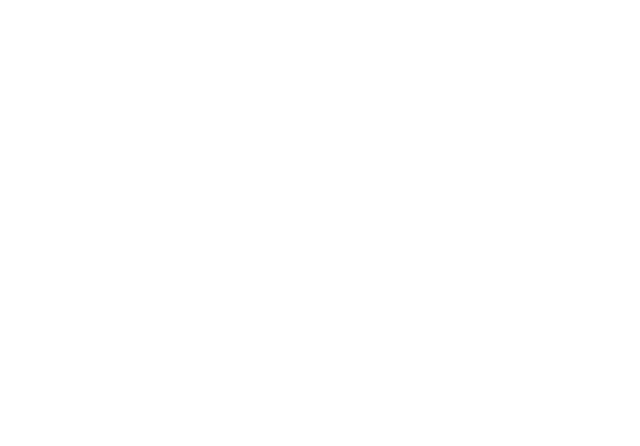
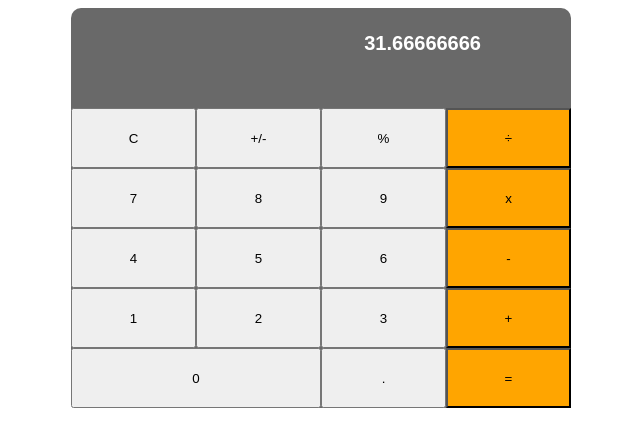
Before and after one commit to yuligoncalves/calculadora, a plain HTML site: page index.html in a window 1280 px wide. Shown: the whole page, without its empty margins (319-959 px from the left). Drawn offline with Linux system fonts and the light colour scheme.

Commit message:
arrumando css

```diff
--- a/index.html
+++ b/index.html
@@ -3,9 +3,38 @@
 <head>
     <meta charset="UTF-8">
     <meta name="viewport" content="width=device-width, initial-scale=1.0">
-    <title>Document</title>
+    <link rel="stylesheet" href="style.css">
+    <title>Calculadora</title>
 </head>
 <body>
+    <div id="cal">
+        <div class="tela">31.66666666</div>
+        <div class="button">
+            <button>C</button>
+            <button>+/-</button>
+            <button>%</button>
+            <button class="btn">÷</button>
+            <button>7</button>
+            <button>8</button>
+            <button>9</button>
+            <button class="btn">x</button>
+            <button>4</button>
+            <button>5</button>
+            <button>6</button>
+            <button class="btn">-</button>
+            <button>1</button>
+            <button>2</button>
+            <button>3</button>
+            <button class="btn">+</button>
+            <button id="zero">0</button>
+            <button>.</button>
+            <button class="btn">=</button>
+        </div>
 
+    </div>
+
+    <div>
+
+    </div>
 </body>
 </html>
--- /dev/null
+++ b/style.css
@@ -0,0 +1,41 @@
+body {
+    font-family: Arial, Helvetica, sans-serif;
+
+}
+
+#cal {
+    width: 500px;
+    background-color: dimgrey;
+    border-radius: 10px;
+    margin: auto;
+    color: white;
+
+}
+
+.tela {
+    width: 400px;
+    height: 80px;
+    color: white;
+    padding: 10px;
+    text-align: right;
+    font-weight: bold;
+    font-size: 20px;
+    line-height: 50px;
+    padding: 10px;
+
+}
+
+.button {
+    display: grid;
+    grid-template-columns: 1fr 1fr 1fr 1fr;
+    grid-template-rows: 60px 60px 60px 60px 60px;
+
+}
+
+#zero {
+    grid-column: 1 / span 2;
+}
+
+.btn {
+    background-color: orange;
+}
```
